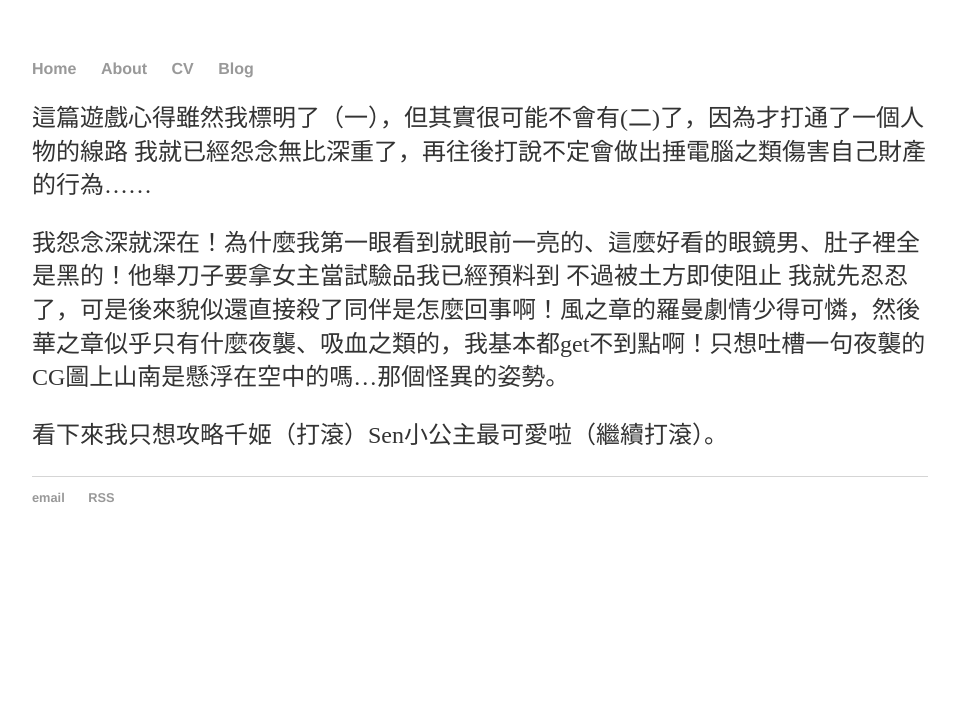
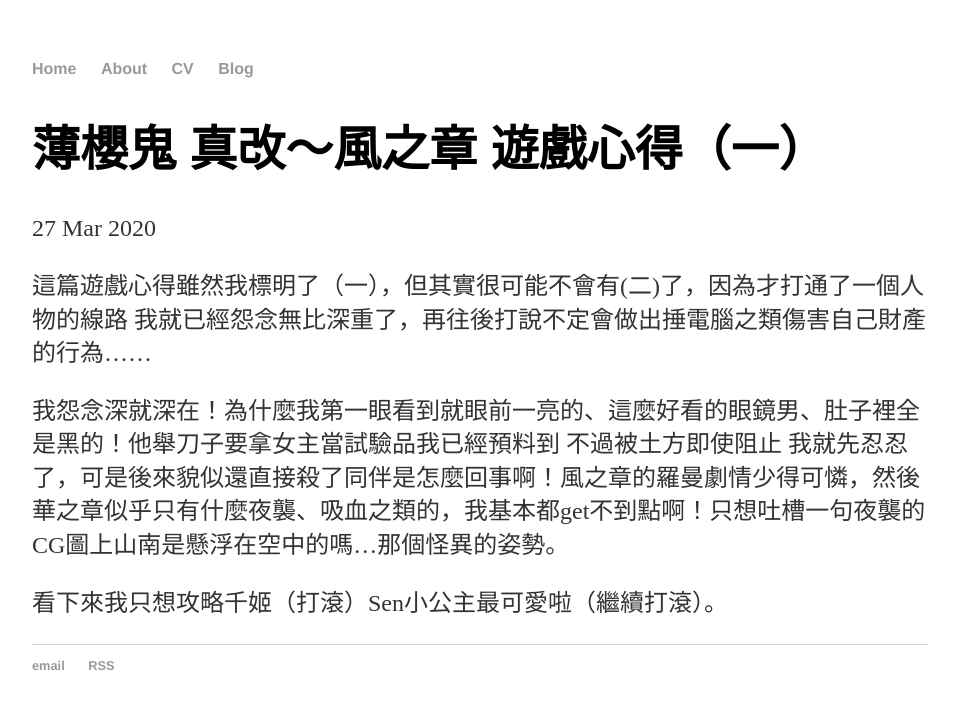
Before and after one commit to Ekove/ekove.github.io, a Jekyll site: the page built from 2020-3-27-hakuoki-kaze-1.md, in a window 1280 px wide. Shown: the top 709 px of the page, without its empty margins (160-1116 px from the left). Built offline with Jekyll 4.4.1, drawn with Linux system fonts in a browser that asks for light colours; our own code applies the rules of GitHub Pages for plain Markdown files; some of the changed lines change nothing that is shown.

Commit message:
Edited Note

```diff
--- a/2020-3-27-hakuoki-kaze-1.md
+++ b/2020-3-27-hakuoki-kaze-1.md
@@ -1,7 +1,8 @@
 ---
-created: 2020-03-27T05:07:37+08:00
-modified: 2020-03-27T05:18:30+08:00
-title: 薄櫻鬼～真改 風之章遊戲心得（一）
+layout: post
+title: 薄櫻鬼 真改～風之章 遊戲心得（一）
+date: 2020-03-27
+modified: 2020-03-27T05:25:09+08:00
 ---
 
 這篇遊戲心得雖然我標明了（一），但其實很可能不會有(二)了，因為才打通了一個人物的線路 我就已經怨念無比深重了，再往後打說不定會做出捶電腦之類傷害自己財產的行為……
```
